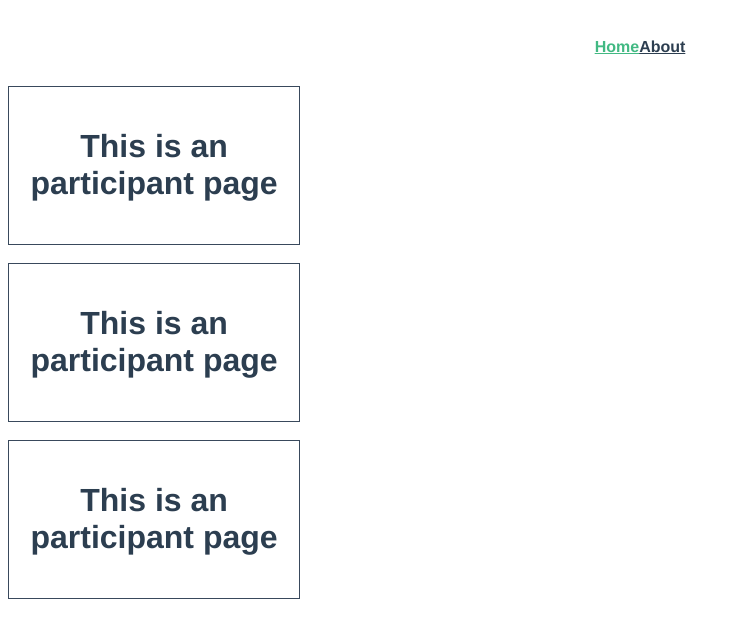
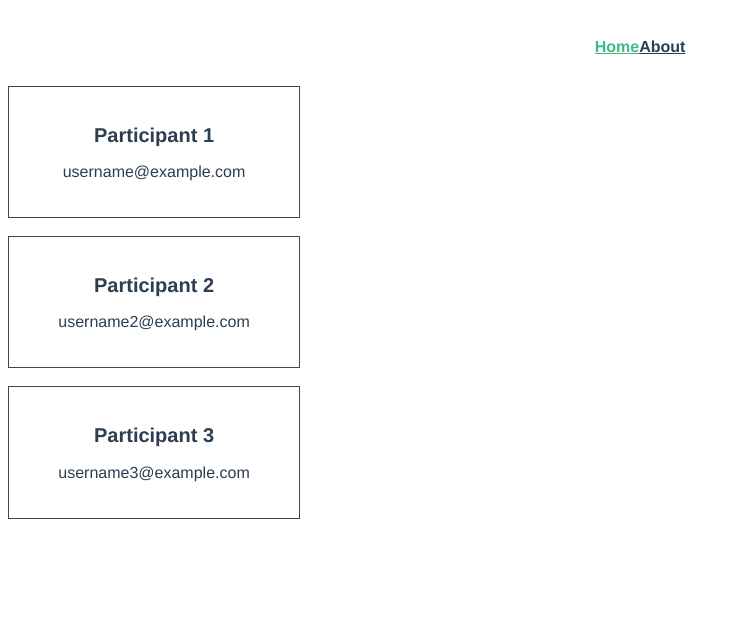
Before and after one commit to gapdapperr/713_frontend_Lab06_Participant, a Vue app in the folder 713-frontend-participant/: page / in a window 1280 px wide. Shown: the top 638 px of the page, without its empty margins (0-741 px from the left). Built offline with nearby package versions, Linux system fonts and the light colour scheme; the HTML template or start-up script is replaced by a standard one.

Commit message:
Task4 add props injection

```diff
--- a/713-frontend-participant/src/App.vue
+++ b/713-frontend-participant/src/App.vue
@@ -16,7 +16,7 @@ import { RouterLink, RouterView } from 'vue-router'
  </div>
 </template>
 
-<style scoped>
+<style>
 #layout {
  font-family: Avenir, Helvetica, Arial, sans-serif;
  -webkit-font-smoothing: antialiased;
@@ -34,4 +34,8 @@ nav a {
 nav a.router-link-exact-active {
  color: #42b983;
 }
+
+h2 {
+  font-size: 20px;
+}
 </style>
--- a/713-frontend-participant/src/components/ParticipantCard.vue
+++ b/713-frontend-participant/src/components/ParticipantCard.vue
@@ -1,8 +1,15 @@
-<script setup lang="ts"></script>
+<script setup lang="ts">
+import type { Participant } from '@/types'
+
+defineProps<{ participant: Participant }>()
+</script>
 
 <template>
+  <div class="participant-class">
     <div class="participant-card">
-        <h1>This is an participant page</h1>
+        <h2>{{ participant.name }}</h2>
+        <p>{{ participant.email }}</p>
+    </div>
   </div>
 </template>
 
@@ -19,5 +26,4 @@
   transform: scale(1.01);
   box-shadow: 0 3px 12px 0 rgba(0, 0, 0, 0.2);
 }
-
 </style>
--- /dev/null
+++ b/713-frontend-participant/src/types.ts
@@ -0,0 +1,26 @@
+export interface Event {
+    id: number;
+    category: string;
+    title: string;
+    description: string;
+    location: string;
+    date: string;
+    time: string;
+    petsAllowed: boolean;
+    // organizerId: number | null;
+    organizer?: Organizer | null;
+    participants?: Participant[];
+  }
+
+  export type Organizer = {
+    id?: number;
+    name: string;
+    events?: Event[];
+  };
+
+  export interface Participant{
+    id?:number
+    name: string
+    email: string
+    events?: Event[]
+}
--- a/713-frontend-participant/src/views/ParticipantListView.vue
+++ b/713-frontend-participant/src/views/ParticipantListView.vue
@@ -2,14 +2,45 @@
 import { ref } from 'vue'
 import ParticipantCard from '@/components/ParticipantCard.vue'
 const participants = ref([
-  { id: 1, name: 'Participant 1' },
-  { id: 2, name: 'Participant 2' },
-  { id: 3, name: 'Participant 3' },
+{
+    id: 1,
+    name: 'Participant 1',
+    email: 'username@example.com',
+    events: [
+        { id: 1, title: 'Event 1', category: 'Category 1', description: 'Description 1', location: 'Location 1', date: '2023-01-01', time: '10:00 AM', petsAllowed: true },
+        { id: 2, title: 'Event 2', category: 'Category 2', description: 'Description 2', location: 'Location 2', date: '2023-02-01', time: '02:00 PM', petsAllowed: false },
+    ]
+},
+{
+    id: 2,
+    name: 'Participant 2',
+    email: 'username2@example.com',
+    events: [
+        { id: 3, title: 'Event 3', category: 'Category 3', description: 'Description 3', location: 'Location 3', date: '2023-03-01', time: '09:00 AM', petsAllowed: true },
+]
+},
+{
+    id: 3,
+    name: 'Participant 3',
+    email: 'username3@example.com',
+    events: [
+        { id: 4, title: 'Event 4', category: 'Category 4', description: 'Description 4', location: 'Location 4', date: '2023-04-01', time: '11:00 AM', petsAllowed: false },
+        { id: 5, title: 'Event 5', category: 'Category 5', description: 'Description 5', location: 'Location 5', date: '2023-05-01', time: '03:00 PM', petsAllowed: true },
+    ]
+}
 ])
+
 </script>
 
 <template>
   <div>
-    <ParticipantCard v-for="participant in participants" :key="participant.id" />
+    <ParticipantCard v-for="participant in participants" :key="participant.id" :participant="participant"/>
   </div>
 </template>
+
+<style scoped>
+.participant {
+  display: flex;
+  flex-direction: column;
+  align-items: center;
+}</style>
```
Lines whose indentation alone changed are shown as unchanged.
